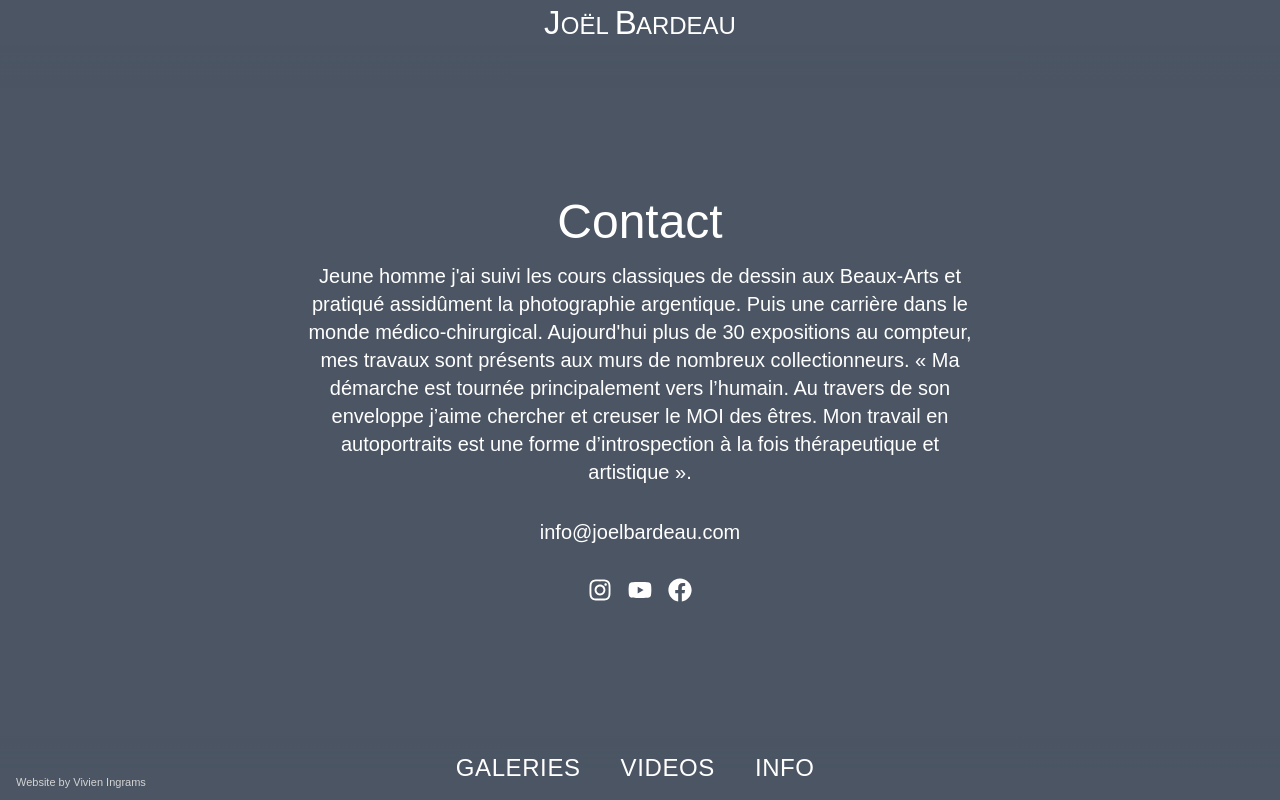
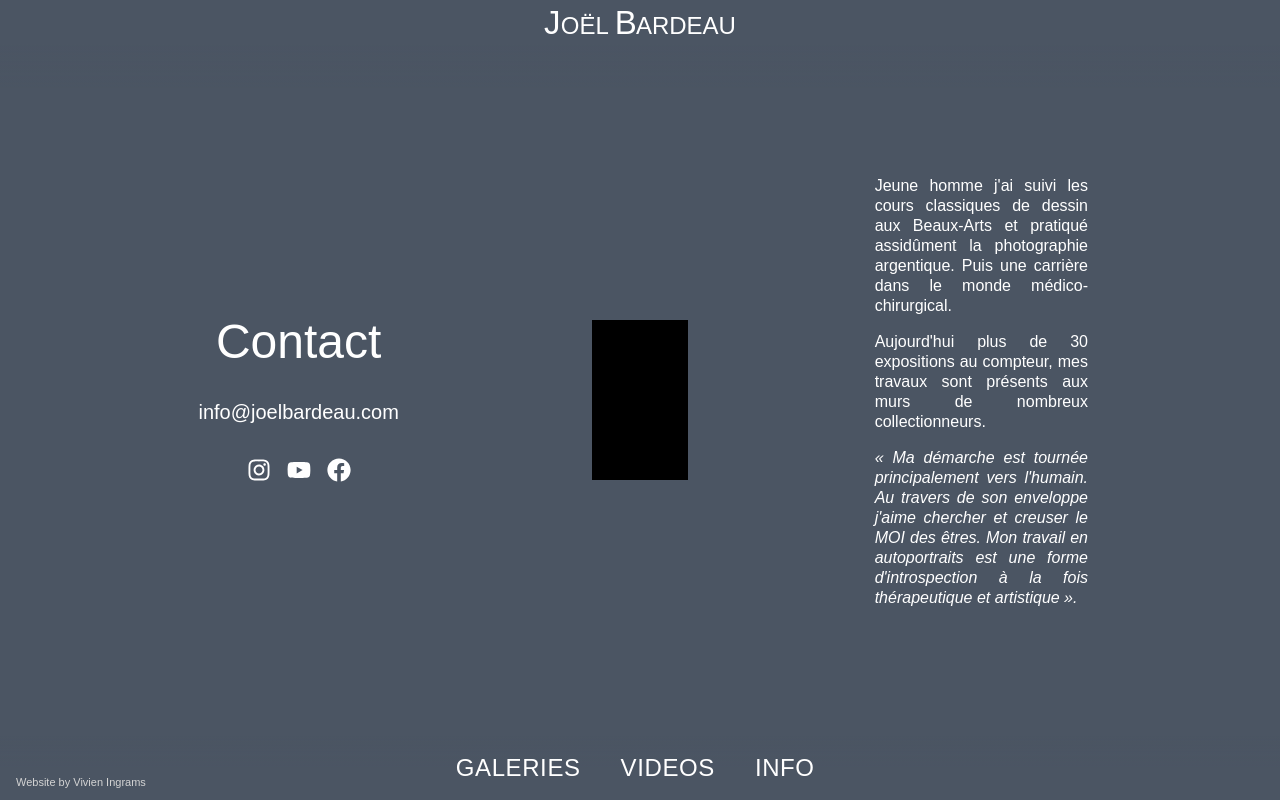
Before and after one commit to VivienIngrams/joel, a Next.js app: page /info in a window 1280 px wide. Built offline with nearby package versions, Linux system fonts and the light colour scheme; a web font is replaced by a local one.

Commit message:
INfo page

```diff
--- a/src/app/info/page.tsx
+++ b/src/app/info/page.tsx
@@ -6,26 +6,17 @@ import { Socials } from '../components/Container'
 
 export default function InfoPage() {
   return (
-    <div className="min-h-screen flex flex-col items-center justify-center bg-[#4b5563] text-white px-6 py-12">
+    <div className="min-h-screen md:grid md:grid-cols-3 bg-[#4b5563] text-white md:mx-[10vw]">
+      <div className="min-h-screen flex flex-col items-center justify-center px-6   py-12">
         <Link
           href="mailto:info@joelbardeau.com"
-        className="text-3xl md:text-5xl upper font-light  mb-4"
+          className="text-3xl md:text-5xl upper font-light  mb-4 md:mb-8"
         >
           Contact
         </Link>
-      <p className="text-lg md:text-xl text-center max-w-2xl mb-8">
-        Jeune homme j&apos;ai suivi les cours classiques de dessin aux
-        Beaux-Arts et pratiqué assidûment la photographie argentique. Puis une
-        carrière dans le monde médico-chirurgical. Aujourd&apos;hui plus de 30
-        expositions au compteur, mes travaux sont présents aux murs de nombreux
-        collectionneurs. « Ma démarche est tournée principalement vers l’humain.
-        Au travers de son enveloppe j’aime chercher et creuser le MOI des êtres.
-        Mon travail en autoportraits est une forme d’introspection à la fois
-        thérapeutique et artistique ».
-      </p>
         <Link
           href="mailto:info@joelbardeau.com"
-        className="text-xl md:text-xl text-center max-w-2xl mb-8  hover:text-neutral-500"
+          className="text-xl md:text-xl text-center max-w-2xl mb-4 md:mb-8  hover:text-neutral-500"
         >
           info@joelbardeau.com
         </Link>
@@ -34,5 +25,26 @@ export default function InfoPage() {
           <Socials />
         </div>
       </div>
+      <div className="min-h-screen flex flex-col items-center justify-center px-6   py-12">
+
+      <div className='bg-black h-40 w-24'></div></div>
+      <div className="min-h-screen flex flex-col items-center justify-center text-lg md:text-xl text-justify max-w-2xl px-6 md:px-16 py-12">
+        <p className=" mb-4">
+          Jeune homme j&apos;ai suivi les cours classiques de dessin aux
+          Beaux-Arts et pratiqué assidûment la photographie argentique. Puis une
+          carrière dans le monde médico-chirurgical.
+        </p>
+        <p className=" mb-4">
+          Aujourd&apos;hui plus de 30 expositions au compteur, mes travaux sont
+          présents aux murs de nombreux collectionneurs.
+        </p>
+        <p className="italic mb-4">
+          « Ma démarche est tournée principalement vers l&apos;humain. Au travers de
+          son enveloppe j&apos;aime chercher et creuser le MOI des êtres. Mon travail
+          en autoportraits est une forme d&apos;introspection à la fois thérapeutique
+          et artistique ».
+        </p>
+      </div>
+    </div>
   )
 }
```
Lines whose indentation alone changed are shown as unchanged.
